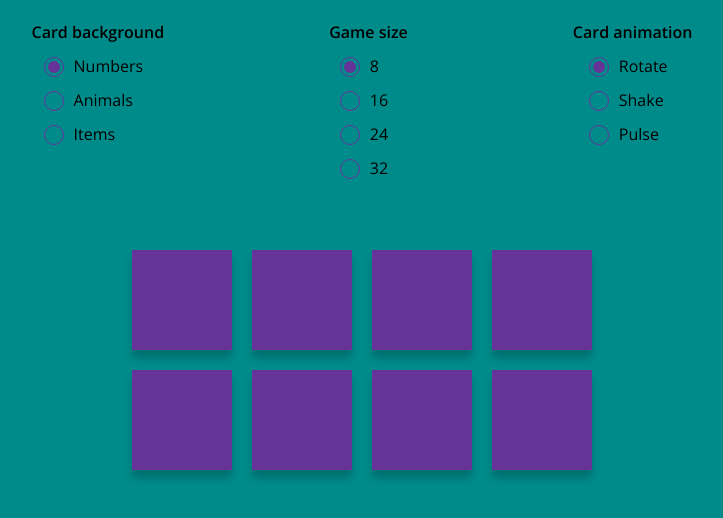
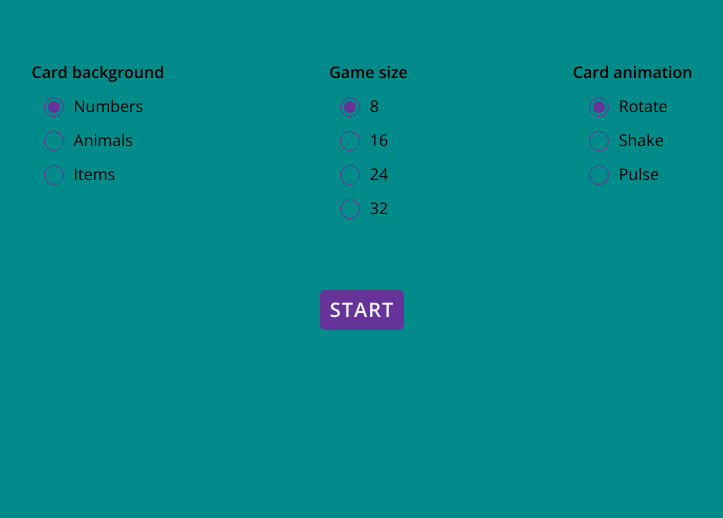
Before and after one commit to todorgarnev/memory-cards, a React (Create React App) app: page / in a window 1280 px wide. Shown: the top 518 px of the page, without its empty margins (278-1001 px from the left). Built offline with nearby package versions, Linux system fonts and the light colour scheme.

Commit message:
Added logic when settings to be visible.

```diff
--- a/src/App.scss
+++ b/src/App.scss
@@ -1,9 +1,3 @@
 .app {
-  padding: 1rem 5rem;
-
-  .win {
-    font-size: 3rem;
-    font-weight: 600;
-    text-align: center;
-  }
+  padding: 5rem;
 }
--- a/src/App.tsx
+++ b/src/App.tsx
@@ -1,13 +1,17 @@
-import React, { FunctionComponent } from 'react';
+import React, { FunctionComponent, useContext } from 'react';
 import './App.scss';
 
 import SettingsPanel from './components/settings/SettingsPanel';
 import Game from './components/Game/Game';
+import { Context } from './shared/store/gameStore';
 
 const App: FunctionComponent = () => {
+  const [state] = useContext(Context);
+  const { started } = state.game;
+
   return (
     <div className="app">
-      <SettingsPanel />
+      {!started && <SettingsPanel />}
       <Game />
     </div>
   );
--- a/src/components/Game/Game.scss
+++ b/src/components/Game/Game.scss
@@ -12,10 +12,27 @@
   }
 }
 
-.win {
+.end-game {
+  display: flex;
+  flex-direction: column;
+  justify-content: center;
+  align-items: center;
   color: rebeccapurple;
 
-  .start-game {
+  .counter {
+    margin-bottom: 4rem;
+    display: flex;
+    align-items: center;
+    font-size: 3rem;
+
+    .value {
+      margin-left: 1rem;
+      font-size: 5rem;
+      font-weight: 600;
+    }
+  }
+
+  .start {
     padding: 0.5rem 1rem;
     background: rebeccapurple;
     color: whitesmoke;
--- a/src/components/Game/Game.tsx
+++ b/src/components/Game/Game.tsx
@@ -29,7 +29,7 @@ const Game: FunctionComponent<GameProps> = () => {
         setItems((items: ICard[]) => GameLogic.setSelectedItemsToUnactive(items, selectedItems[0].key, selectedItems[1].key));
         setTimeout(() => {
           setBlocked(false);
-          dispatch({ type: 'SET_GAME_STARTED', payload: GameLogic.checkAllSelected(items) });
+          dispatch({ type: 'SET_GAME_STARTED', payload: !GameLogic.checkAllSelected(items) });
         }, Constants.guessedTimeout);
       } else {
         setTimeout(() => {
@@ -51,14 +51,14 @@ const Game: FunctionComponent<GameProps> = () => {
 
   const startAgain = (): void => {
     setItems(GameLogic.getInitialGameItems(settings.gameSize));
-    dispatch({ type: 'SET_GAME_STARTED', payload: false });
+    dispatch({ type: 'SET_GAME_STARTED', payload: true });
     dispatch({ type: 'RESET_MOVES_COUNTER' });
   }
 
   return (
     <React.Fragment>
       {
-        !game.started &&
+        game.started &&
         <div className={`game${blocked ? ' blocked' : ''}`}>
           {
             items.map((item: ICard) => {
@@ -69,10 +69,13 @@ const Game: FunctionComponent<GameProps> = () => {
       }
 
       {
-        game.started &&
-        <div className='win'>
-          <div className="counter">Moves {game.movesCounter}</div>
-          <button className='start-game' onClick={startAgain}>Start</button>
+        !game.started &&
+        <div className='end-game'>
+          {game.movesCounter > 0 &&
+            <div className="counter">
+              Moves: <span className='value'>{game.movesCounter}</span>
+            </div>}
+          <button className='start' onClick={startAgain}>Start</button>
         </div>
       }
     </React.Fragment>
--- a/src/shared/store/gameReducer.ts
+++ b/src/shared/store/gameReducer.ts
@@ -29,8 +29,8 @@ const Reducer = (state: IGameStore, action: { type: string; payload: any; }) =>
     case 'INCREASE_MOVES_COUNTER':
       return {
         ...state,
-        settings: {
-          ...state.settings,
+        game: {
+          ...state.game,
           movesCounter: state.game.movesCounter + 1
         }
       };
```
